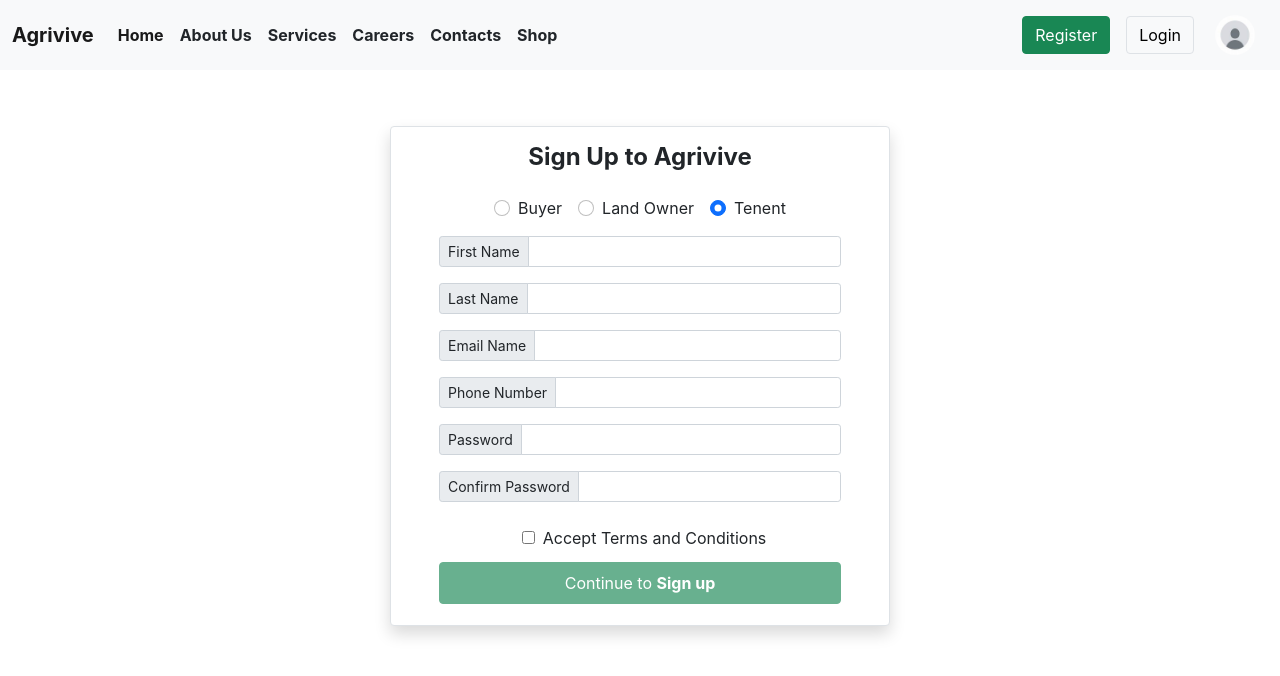
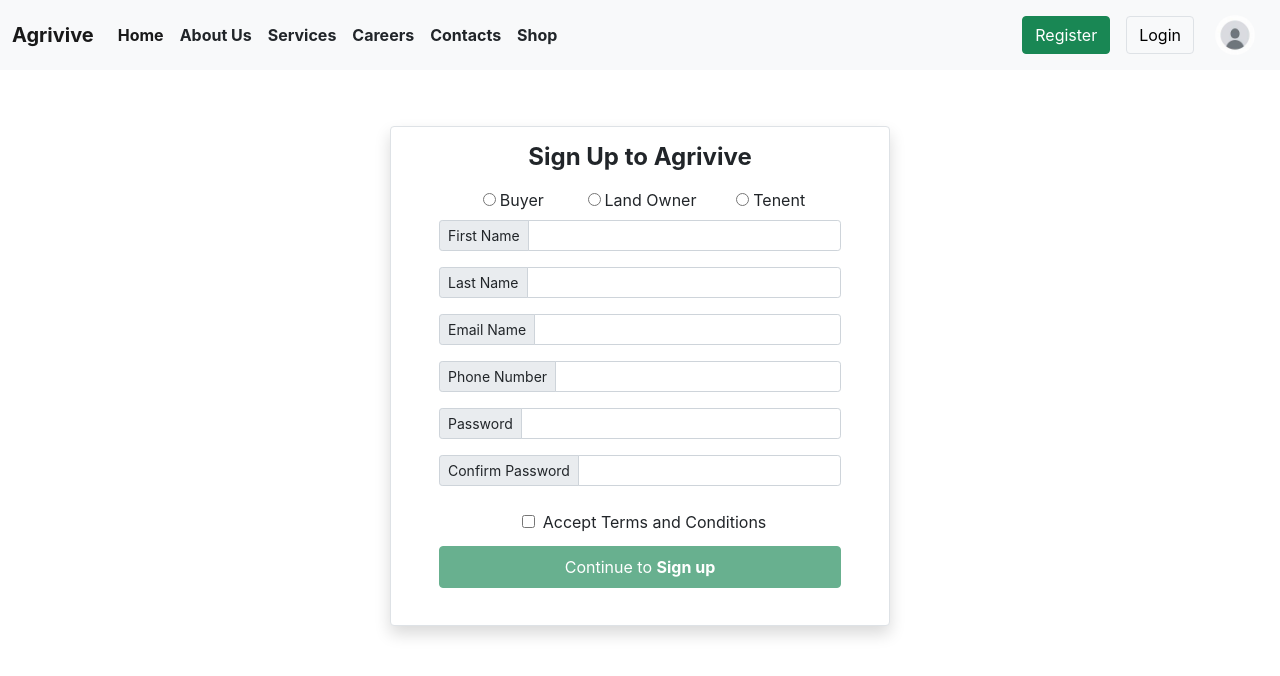
Before and after one commit to HariSirikonda/Agrivive, a React (Create React App) app: page /register in a window 1280 px wide. Shown: the top 676 px of the page. Built offline with nearby package versions, Linux system fonts and the light colour scheme.

Commit message:
Added the Radios with custom css to the login and register page

```diff
--- a/src/components/login.js
+++ b/src/components/login.js
@@ -21,22 +21,22 @@ function Login() {
                 <div className="fw-normal text-muted mb-2">
                     New Here? <Link className="text-success text-decoration-none fw-bold" onClick={handleRegisterClick}>Create an Account</Link>
                 </div>
-                <div className='d-flex align-items-center justify-content-center'>
-                    <div className="form-check mx-2 m-3">
-                        <input className="form-check-input" type="radio" name="exampleRadio" id="Tenent" value="option1" />
+                <div className='d-flex align-items-center justify-content-center p-2'>
+                    <div className="w-50">
+                        <input className='m-1' type="radio" name="exampleRadio" id="Tenent" value="Buyer" />
                         <label className="form-check-label" for="radio1">
                             Buyer
                         </label>
                     </div>
-                    <div className="form-check mx-2 m-3">
-                        <input className="form-check-input" type="radio" name="exampleRadio" id="LandOwner" value="option1" />
+                    <div className="w-50">
+                        <input className='m-1' type="radio" name="exampleRadio" id="LandOwner" value="LandOwner" />
                         <label className="form-check-label" for="radio1">
                             Land Owner
                         </label>
                     </div>
-                    <div className="form-check mx-2 m-3">
-                        <input className="form-check-input" type="radio" name="exampleRadio" id="Tenent" value="option1" checked />
-                        <label className="form-check-label" for="radio1">
+                    <div className="w-50">
+                        <input className='m-1' type="radio" name="exampleRadio" id="Tenent" value="Tenent" />
+                        <label for="radio1">
                             Tenent
                         </label>
                     </div>
--- a/src/components/register.js
+++ b/src/components/register.js
@@ -19,22 +19,22 @@ function Register() {
                     <div className="d-flex align-items-center justify-content-center w-50 m-auto">
                         <form className="rounded bg-white shadow py-3 px-5 m-2 border" style={{ width: '500px', height: '500px' }}>
                             <h3 className="text-dark fw-bolder fs-4">Sign Up to Agrivive</h3>
-                            <div className='d-flex align-items-center justify-content-center'>
-                                <div className="form-check mx-2 m-3">
-                                    <input className="form-check-input" type="radio" name="exampleRadio" id="LandOwner" value="option1" />
+                            <div className='d-flex align-items-center justify-content-center p-2'>
+                                <div className="w-50">
+                                    <input className='m-1' type="radio" name="exampleRadio" id="Tenent" value="Buyer" />
                                     <label className="form-check-label" for="radio1">
                                         Buyer
                                     </label>
                                 </div>
-                                <div className="form-check mx-2 m-3">
-                                    <input className="form-check-input" type="radio" name="exampleRadio" id="LandOwner" value="option1" />
+                                <div className="w-50">
+                                    <input className='m-1' type="radio" name="exampleRadio" id="LandOwner" value="LandOwner" />
                                     <label className="form-check-label" for="radio1">
                                         Land Owner
                                     </label>
                                 </div>
-                                <div className="form-check mx-2 m-3">
-                                    <input className="form-check-input" type="radio" name="exampleRadio" id="Tenent" value="option1" checked />
-                                    <label className="form-check-label" for="radio1">
+                                <div className="w-50">
+                                    <input className='m-1' type="radio" name="exampleRadio" id="Tenent" value="Tenent" />
+                                    <label for="radio1">
                                         Tenent
                                     </label>
                                 </div>
```
